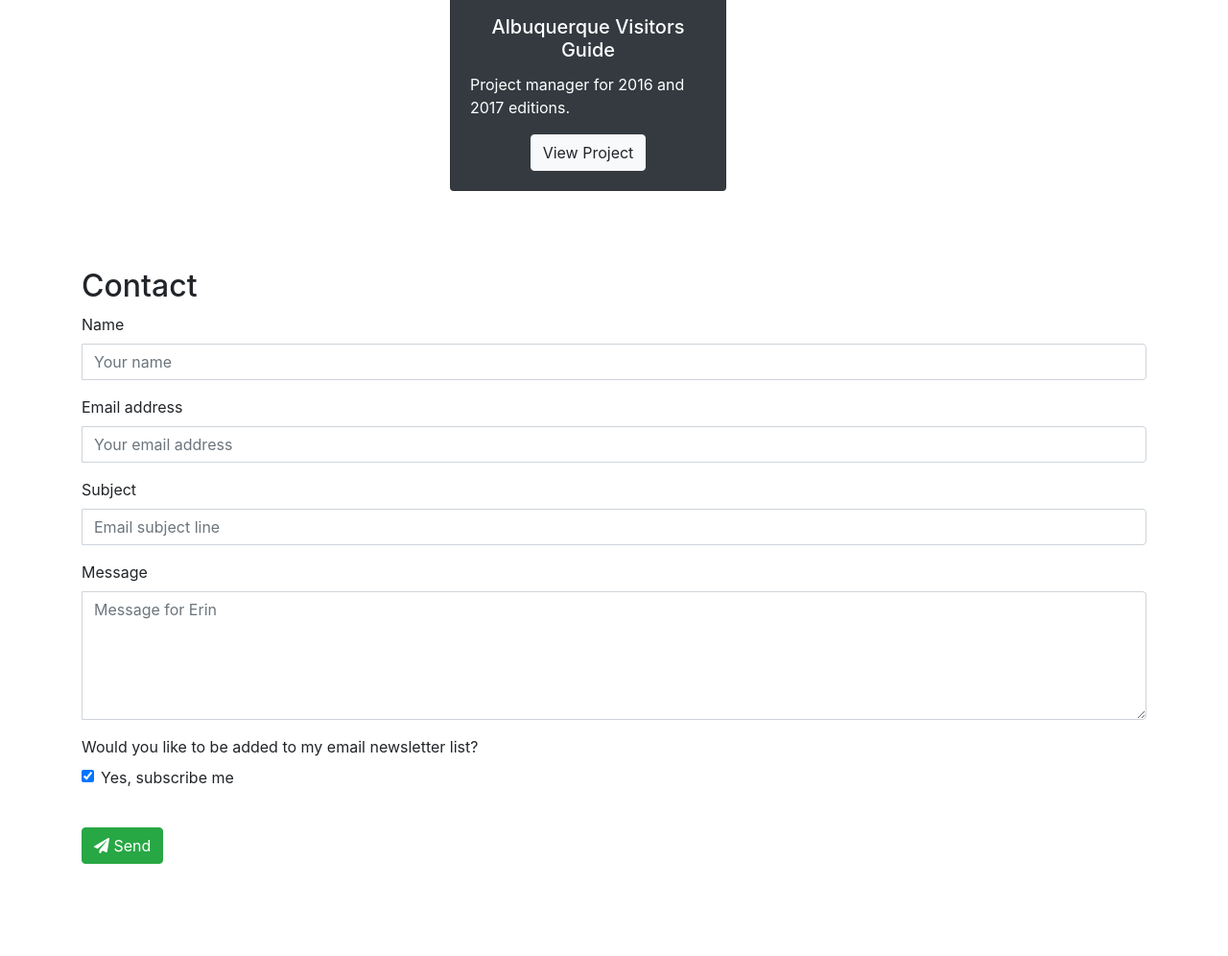
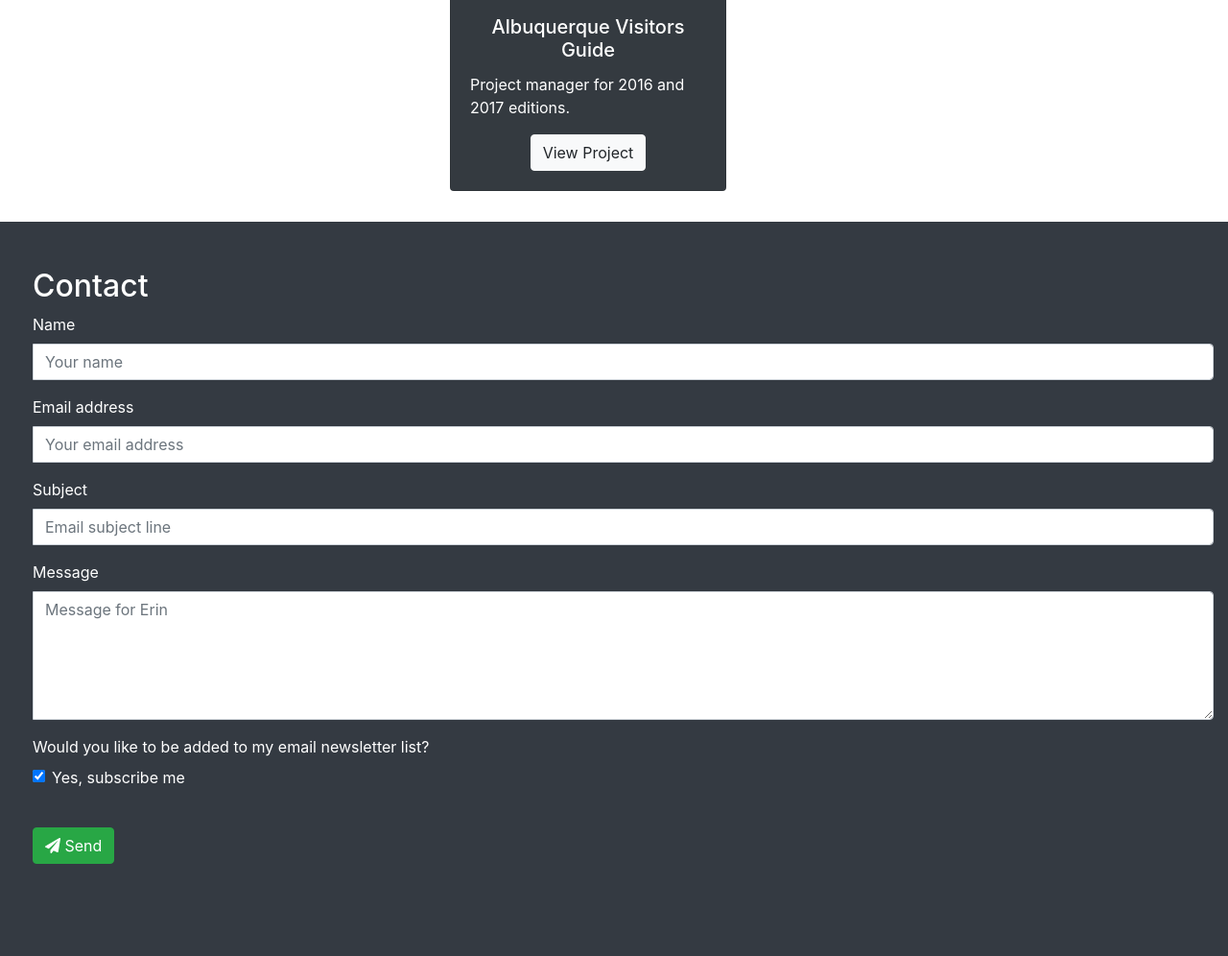
Before and after one commit to erincodes/portfolio-website, a PHP site: page / in a window 1280 px wide. Shown: the part 2587-3583 px from the top of the page at 96% size. Run offline with PHP 8.4, Linux system fonts and the light colour scheme; some libraries are stand-ins or nearby versions.

Commit message:
Added background color to contact form, matched to footer and put in a fluid container

```diff
--- a/public_html/css/style.css
+++ b/public_html/css/style.css
@@ -39,6 +39,11 @@ header {
 	/*transition: -webkit-transform 2s ease;*/
 /*}*/
 
+#contact-section {
+	background-color: #343A42;
+	color: white;
+}
+
 footer a,
 footer a:link,
 footer a:visited,
--- a/public_html/index.php
+++ b/public_html/index.php
@@ -180,8 +180,8 @@
 
 <!--Contact form section-->
 		<section>
-			<div class="container" id="contact-section">
-				<div class="row">
+			<div class="container-fluid" id="contact-section">
+				<div class="row ml-1">
 					<div class="column mt-5 mb-5 pb-5 col-12">
 						<h2>Contact</h2>
 						<form id="contact-form" action="php/mailer.php" method="post" class="form-horizontal well">
```
